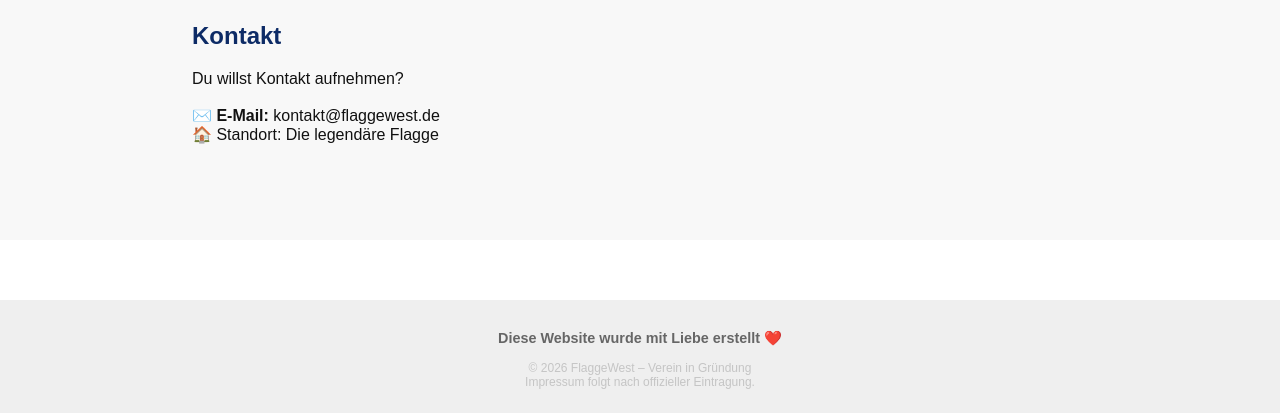
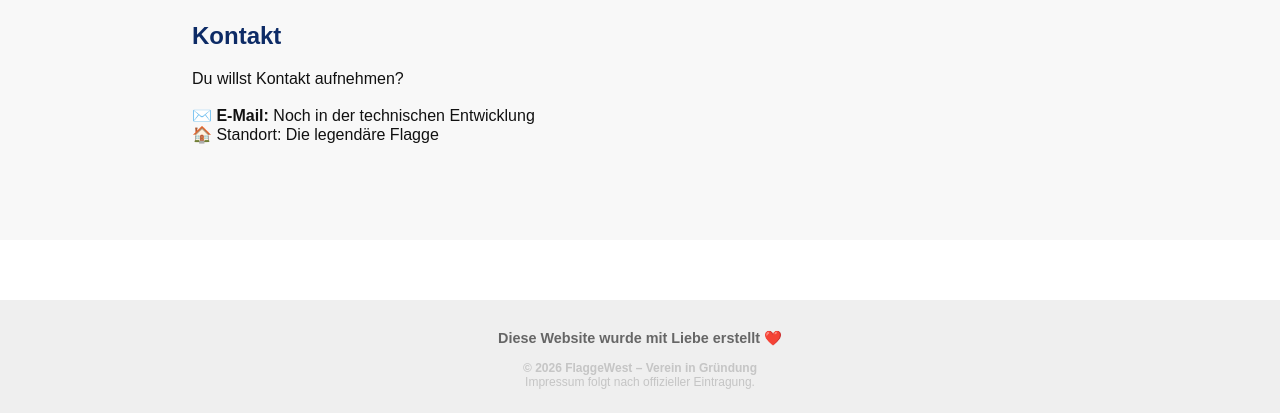
Before and after one commit to SimonFischer1/spass, a plain HTML site: page index.html in a window 1280 px wide. Shown: the part 962-1375 px from the top of the page. Drawn offline with Linux system fonts and the light colour scheme.

Commit message:
Update contact email and footer text in index.html

```diff
--- a/index.html
+++ b/index.html
@@ -1,3 +1,4 @@
+
 <!DOCTYPE html>
 <html lang="de">
 <head>
@@ -153,7 +154,7 @@
         <h2>Kontakt</h2>
         <p>
             Du willst Kontakt aufnehmen?<br><br>
-            ✉️ <strong>E-Mail:</strong> kontakt@flaggewest.de<br>
+            ✉️ <strong>E-Mail:</strong> Noch in der technischen Entwicklung<br>
             🏠 Standort: Die legendäre Flagge
         </p>
     </section>
@@ -164,7 +165,7 @@
 
         <div class="hidden">
             <p>
-                © 2026 FlaggeWest – Verein in Gründung
+               <strong> © 2026 FlaggeWest – Verein in Gründung </strong>
                 <br>Impressum folgt nach offizieller Eintragung.
             </p>
         </div>
```
